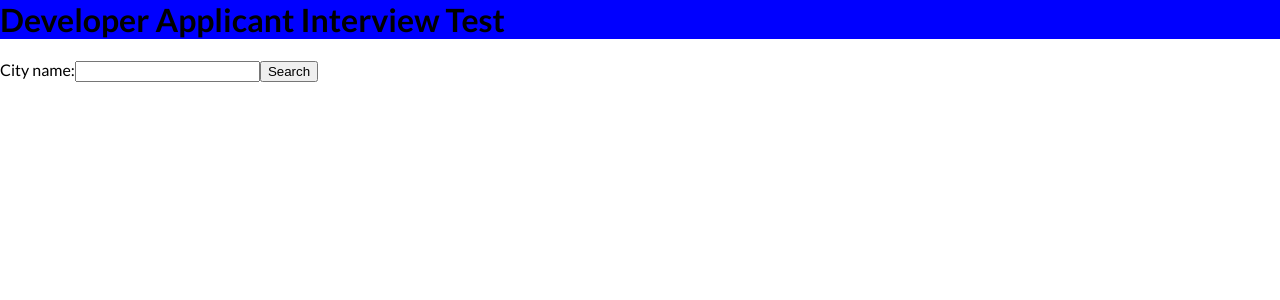
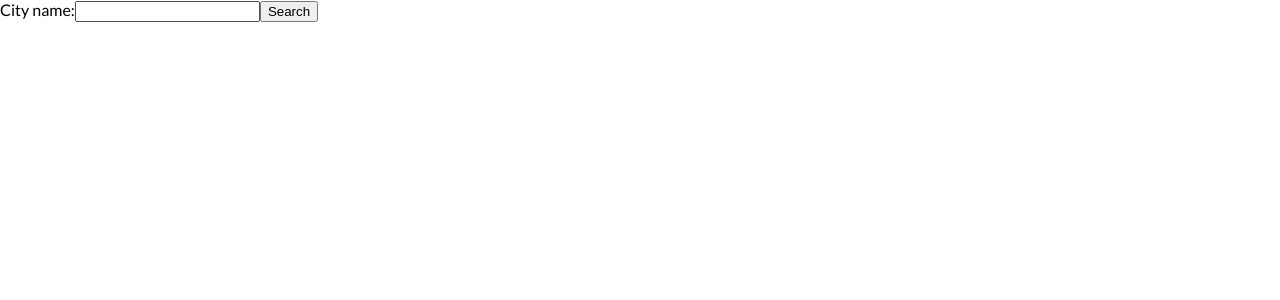
Before and after one commit to lausoffici/weather-challenge, a React app: page / in a window 1280 px wide. Shown: the top 300 px of the page. Built offline with nearby package versions, Linux system fonts and the light colour scheme.

Commit message:
delete header

```diff
--- a/src/App.tsx
+++ b/src/App.tsx
@@ -1,12 +1,8 @@
 import React from 'react';
-import Header from './components/Header/Header';
 import Location from './components/Location/Location';
 
 const App: React.FC = () => (
-  <div>
-    <Header />
-    <Location />
-  </div>
+  <Location />
 );
 
 export default App;
--- a/src/components/Header/Header.tsx
+++ /dev/null
@@ -1,14 +0,0 @@
-import React from 'react';
-import styled from 'styled-components';
-
-const Container = styled.header({
-  backgroundColor: 'blue',
-});
-
-const Header: React.FC = () => (
-  <Container>
-    <h1>Developer Applicant Interview Test</h1>
-  </Container>
-);
-
-export default Header;
```
